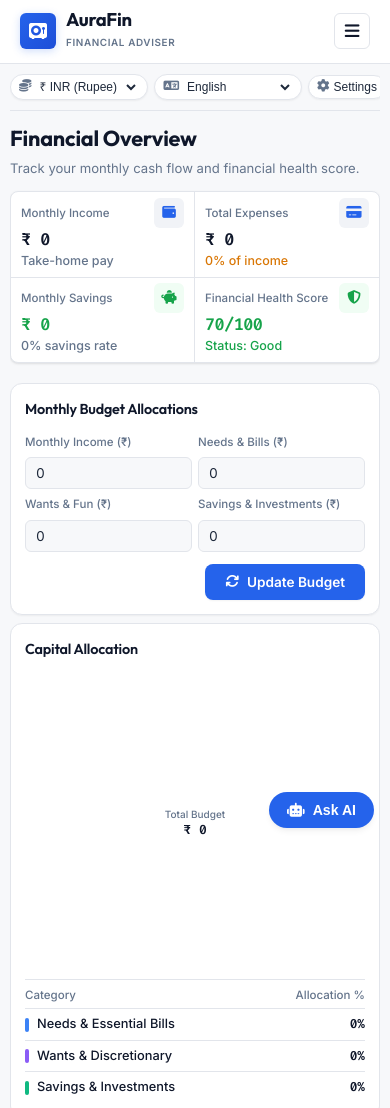
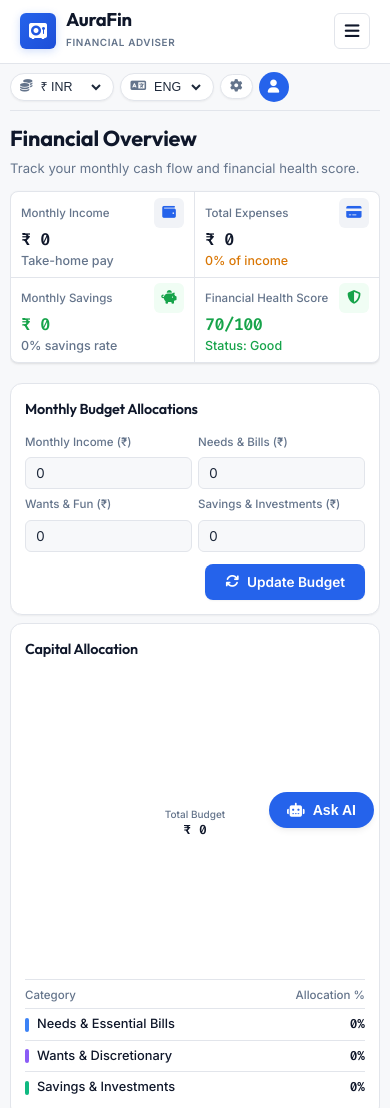
Before and after one commit to SubhashPratap/aurafin-ai-financial-adviser, a website: page index.html in a window 390 px wide. Shown: the top 1108 px of the page. Drawn offline with nearby package versions, Linux system fonts and the light colour scheme.

Commit message:
style(topbar): de-congest top bar pills on mobile with concise labels (ENG, HIN, INR) and responsive icon settings button

```diff
--- a/index.html
+++ b/index.html
@@ -95,12 +95,12 @@
             <div class="control-dropdown">
               <i class="fa-solid fa-coins"></i>
               <select id="currency-select" title="Select Currency">
-                <option value="₹" selected>₹ INR (Rupee)</option>
-                <option value="$">$ USD (Dollar)</option>
-                <option value="€">€ EUR (Euro)</option>
-                <option value="£">£ GBP (Pound)</option>
-                <option value="¥">¥ JPY (Yen)</option>
-                <option value="A$">A$ AUD (AUD)</option>
+                <option value="₹" selected>₹ INR</option>
+                <option value="$">$ USD</option>
+                <option value="€">€ EUR</option>
+                <option value="£">£ GBP</option>
+                <option value="¥">¥ JPY</option>
+                <option value="A$">A$ AUD</option>
               </select>
             </div>
 
@@ -108,20 +108,20 @@
             <div class="control-dropdown">
               <i class="fa-solid fa-language"></i>
               <select id="language-select" title="Select Advisory Language">
-                <option value="English" selected>English</option>
-                <option value="Hindi">Hindi (हिंदी)</option>
-                <option value="Hinglish">Hinglish</option>
-                <option value="Spanish">Spanish (Español)</option>
-                <option value="French">French (Français)</option>
-                <option value="German">German (Deutsch)</option>
-                <option value="Japanese">Japanese (日本語)</option>
+                <option value="English" selected>ENG</option>
+                <option value="Hindi">HIN</option>
+                <option value="Hinglish">HING</option>
+                <option value="Spanish">SPA</option>
+                <option value="French">FRA</option>
+                <option value="German">DEU</option>
+                <option value="Japanese">JPN</option>
               </select>
             </div>
 
             <!-- Header Settings Button -->
-            <button class="control-dropdown open-settings-trigger" id="open-settings-btn-header" title="Configure API Key" style="cursor: pointer; border: 1px solid var(--border);">
+            <button class="control-dropdown open-settings-trigger top-settings-pill" id="open-settings-btn-header" title="Configure API Key">
               <i class="fa-solid fa-gear"></i>
-              <span style="font-weight: 500;">Settings</span>
+              <span class="btn-text-desktop">Settings</span>
             </button>
 
             <div class="user-profile">
--- a/style.css
+++ b/style.css
@@ -322,6 +322,17 @@ h1, h2, h3, h4 {
 .control-dropdown select option {
   background-color: var(--bg-surface);
   color: var(--text-body);
+}
+
+.top-settings-pill {
+  cursor: pointer;
+  border: 1px solid var(--border);
+  transition: background-color 0.15s, border-color 0.15s;
+}
+
+.top-settings-pill:hover {
+  background-color: var(--bg-subtle);
+  border-color: var(--border-strong);
 }
 
 .user-profile {
@@ -1334,17 +1345,21 @@ h1, h2, h3, h4 {
   }
 
   .control-dropdown {
-    padding: 4px 8px !important;
-    font-size: 0.75rem !important;
+    padding: 5px 9px !important;
+    font-size: 0.78rem !important;
     gap: 4px !important;
     flex-shrink: 0 !important;
     min-width: 0 !important;
+    border-radius: 16px !important;
   }
 
   .control-dropdown select {
-    font-size: 0.75rem !important;
-    max-width: 110px !important;
-    text-overflow: ellipsis !important;
+    font-size: 0.78rem !important;
+    max-width: none !important;
+  }
+
+  .top-settings-pill .btn-text-desktop {
+    display: none !important;
   }
 
   .user-profile {
```
